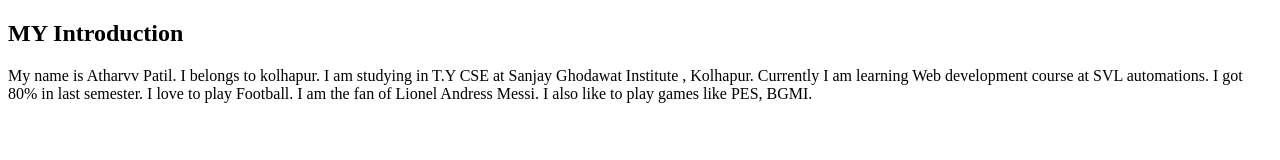
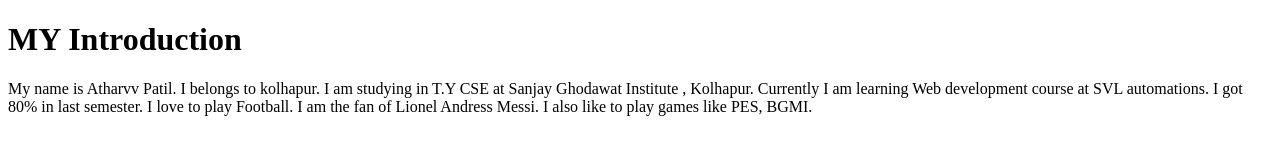
Before and after one commit to Atharv1199P/demo, a plain HTML site: page index.html in a window 1280 px wide. Drawn offline with Linux system fonts and the light colour scheme.

Commit message:
update index.html
replace h2 tag with h1

```diff
--- a/index.html
+++ b/index.html
@@ -8,7 +8,7 @@
 </head>
 
 <body>
-    <h2>MY Introduction</h2>
+    <h1>MY Introduction</h1>
     <p>My name is Atharvv Patil. I belongs to kolhapur. I am studying in T.Y CSE at Sanjay Ghodawat Institute ,
         Kolhapur. Currently I am learning Web development course at SVL automations.
         I got 80% in last semester. I love to play Football. I am the fan of Lionel Andress Messi.
```
